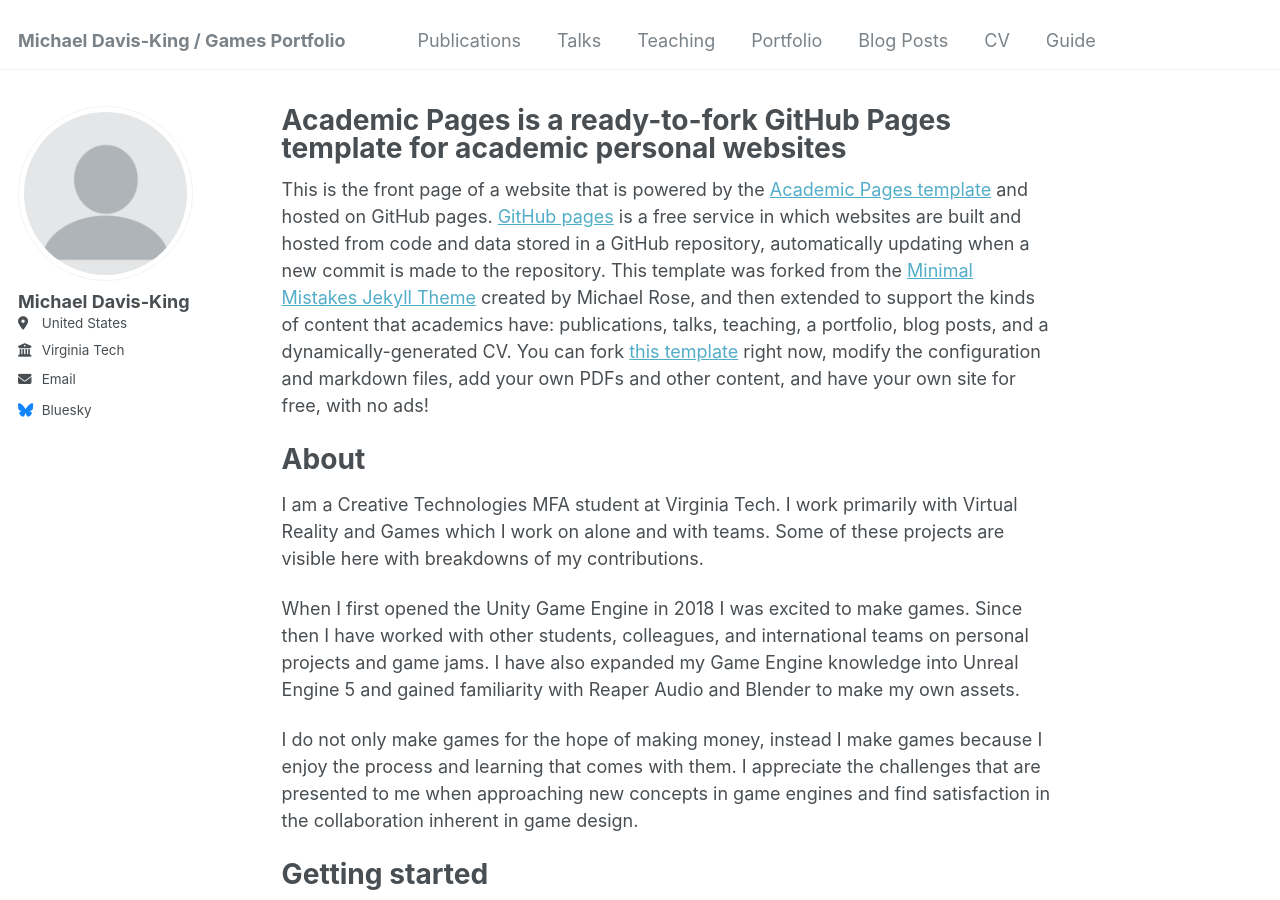
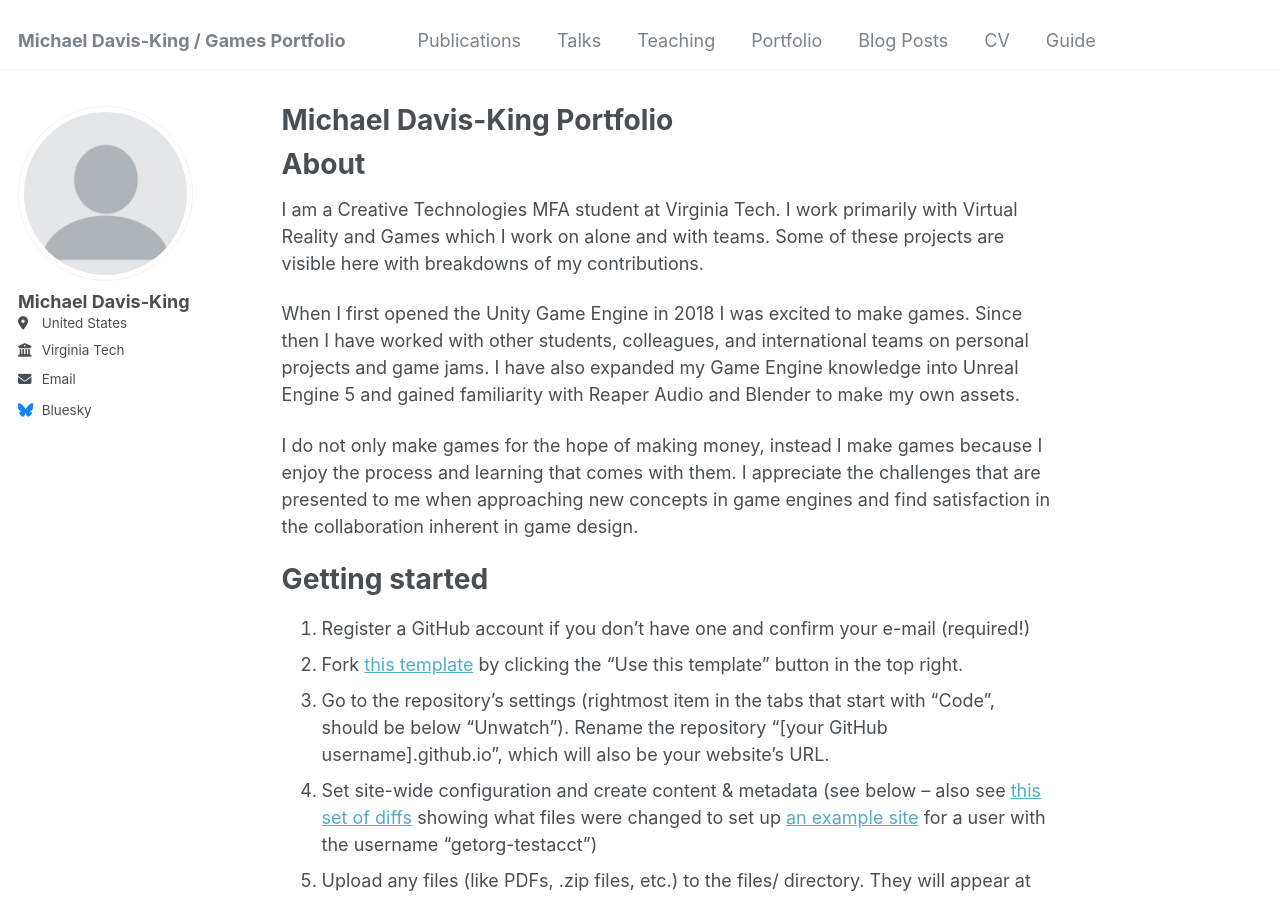
Before and after one commit to michaeldavisking/Games_Portfolio, a Jekyll site: the page built from _pages/about.md, in a window 1280 px wide and 900 px high. Built offline with Jekyll 4.4.1, drawn with Linux system fonts in a browser that asks for light colours.

Commit message:
Update about.md

```diff
--- a/_pages/about.md
+++ b/_pages/about.md
@@ -1,13 +1,11 @@
 ---
 permalink: /
-title: "Academic Pages is a ready-to-fork GitHub Pages template for academic personal websites"
+title: "Michael Davis-King Portfolio"
 author_profile: true
 redirect_from:
   - /about/
   - /about.html
 ---
-
-This is the front page of a website that is powered by the [Academic Pages template](https://github.com/academicpages/academicpages.github.io) and hosted on GitHub pages. [GitHub pages](https://pages.github.com) is a free service in which websites are built and hosted from code and data stored in a GitHub repository, automatically updating when a new commit is made to the repository. This template was forked from the [Minimal Mistakes Jekyll Theme](https://mmistakes.github.io/minimal-mistakes/) created by Michael Rose, and then extended to support the kinds of content that academics have: publications, talks, teaching, a portfolio, blog posts, and a dynamically-generated CV. You can fork [this template](https://github.com/academicpages/academicpages.github.io) right now, modify the configuration and markdown files, add your own PDFs and other content, and have your own site for free, with no ads!
 
 About
 ======
```
